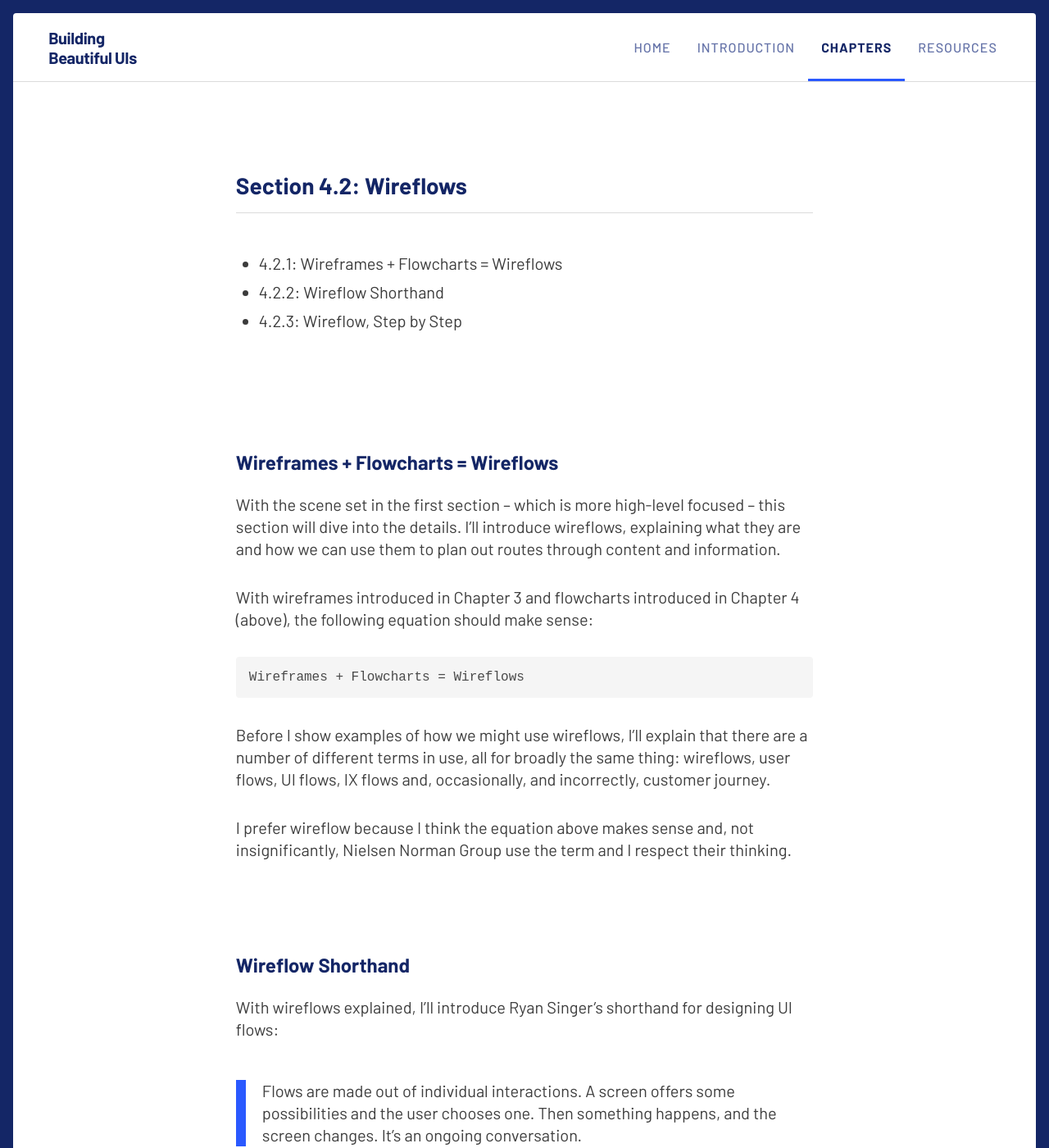
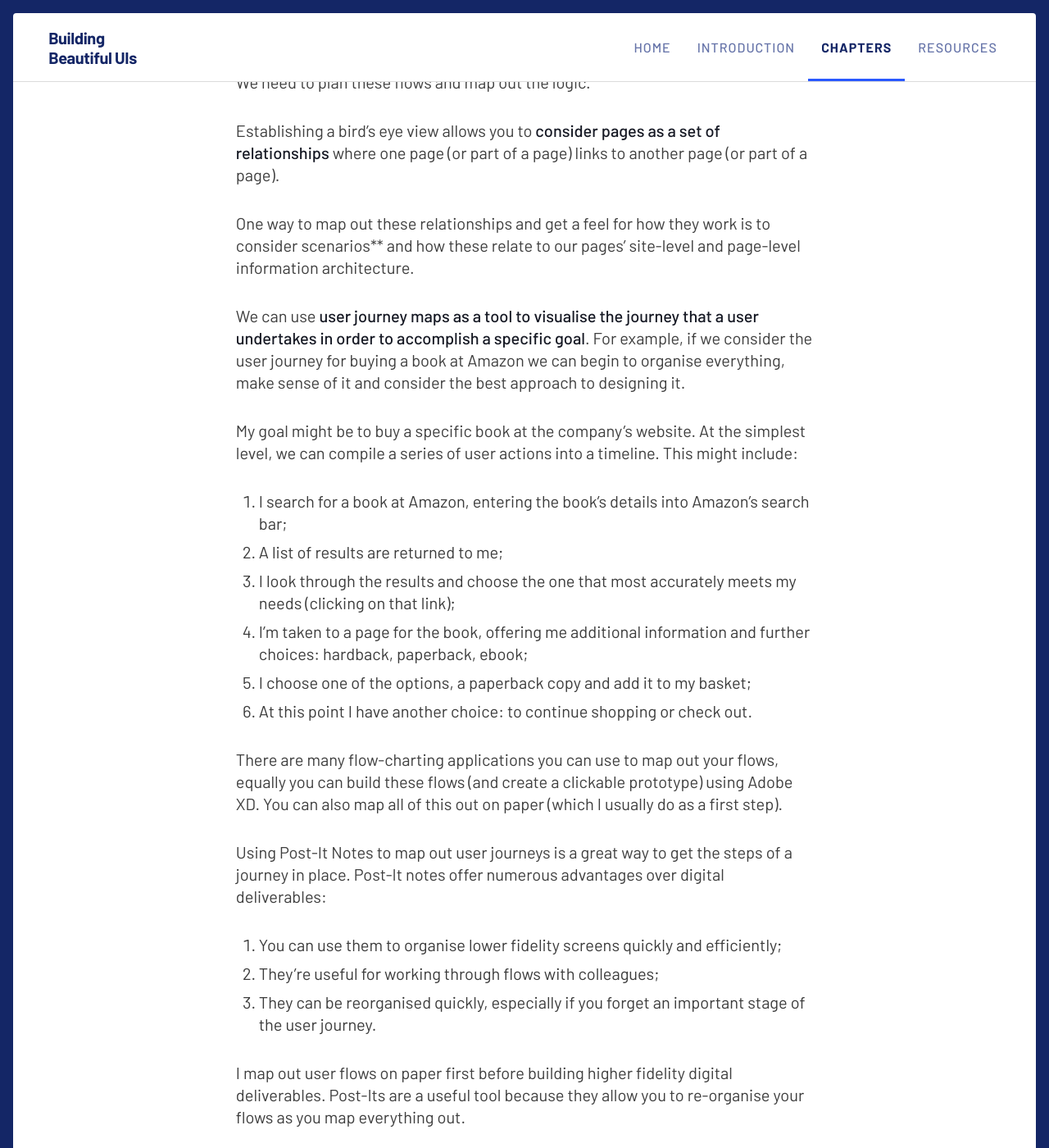
Before and after one commit to buildingbeautifuluis/buildingbeautifuluis.github.io, a Jekyll site: the page built from _preview/04-Chapter-4-Getting-From-A-to-B.md, in a window 1280 px wide and 1400 px high, scrolled down 3244 px. Shown: the whole window at 82% size. Built offline with Jekyll 4.4.1, drawn with Linux system fonts in a browser that asks for light colours; some of the changed text lies outside the part shown.

Commit message:
Updates to C4 and C5.

```diff
--- a/_preview/04-Chapter-4-Getting-From-A-to-B.md
+++ b/_preview/04-Chapter-4-Getting-From-A-to-B.md
@@ -44,16 +44,58 @@
 + 4.1.2: Site Maps
 + 4.1.3: Flowcharts
 
+With our pages designed at the page-level we need to consider how they fit together. Whether you’re designing for desktop, mobile or wrist, **you need to focus on the flows through the user interface**, or how a user gets from A → B.
+
+Every application, even the simplest, will feature **flows through different screens** and, perhaps, **different states or modals that are overlaid onto screens**. It’s important that we consider these flows from a user interface perspective, ensuring they are easy for the user to understand and follow.
+
+Our job as user interface designers is to **ensure the routes through an application are clearly mapped out and signposted to users**. In order to provide clear directions we need to consider the ‘user journey’ that users undertake when using the applications or sites we’re building.
+
+At the start of a project – or when you’re redesigning an existing website or application – **it’s important to zoom out a little and move beyond the page**. Pages rarely exist in isolation, so it's important to consider our pages and their relationship to other pages.
+
+This is where site maps and flowcharts come in. By offering a bird's eye view of everything, they help to capture structures and flows:
+
+1. how a website or application is structured (which can be used to design the overall navigation); and
+2. how a user makes their way from A → B → C….
+
+Zooming out and viewing everything from a bird's eye perspective helps us to begin to explore these relationships.
+
 
 ### A Bird’s Eye View of Everything
 
 This section kicks off with a high level view so I can set the scene: **As designers we need to consider flows and move beyond considering page layouts in isolation.**
+
+<!-- A user journey is a series of steps a user takes to achieve a meaningful goal. [This is good.](https://uxdesign.cc/when-to-use-user-flows-guide-8b26ca9aa36a) -->
 
 Even if you’re building a single page site, you’ll need to consider flows. For example, every chapter of this book has sections and sub-sections that we can fast-forward to, using ‘anchors’. **If you’re building a more complex website or application, the flows will be, naturally, more complicated.**
 
 We need to plan these flows and map out the logic.
 
 Establishing a bird’s eye view allows you to **consider pages as a set of relationships** where one page (or part of a page) links to another page (or part of a page).
+
+One way to map out these relationships and get a feel for how they work is to consider scenarios** and how these relate to our pages' site-level and page-level information architecture.
+
+We can use **user journey maps as a tool to visualise the journey that a user undertakes in order to accomplish a specific goal**. For example, if we consider the user journey for buying a book at Amazon we can begin to organise everything, make sense of it and consider the best approach to designing it.
+
+My goal might be to buy a specific book at the company's website. At the simplest level, we can compile a series of user actions into a timeline. This might include:
+
+1. I search for a book at Amazon, entering the book's details into Amazon's search bar;
+2. A list of results are returned to me;
+3. I look through the results and choose the one that most accurately meets my needs (clicking on that link);
+4. I'm taken to a page for the book, offering me additional information and further choices: hardback, paperback, ebook;
+5. I choose one of the options, a paperback copy and add it to my basket;
+6. At this point I have another choice: to continue shopping or check out.
+
+There are many flow-charting applications you can use to map out your flows, equally you can build these flows (and create a clickable prototype) using Adobe XD. You can also map all of this out on paper (which I usually do as a first step).
+
+<!-- A minor side-note on the power of paper… As I touched on in Chapter 3, paper prototypes are useful at the early stages of the design process. When you’re mapping out flows, large sheets of paper, Post-It notes and a range of different colored pens will help you get your flows visualised and established quickly. -->
+
+Using Post-It Notes to map out user journeys is a great way to get the steps of a journey in place. Post-It notes offer numerous advantages over digital deliverables:
+
+1. You can use them to organise lower fidelity screens quickly and efficiently;
+2. They're useful for working through flows with colleagues;
+3. They can be reorganised quickly, especially if you forget an important stage of the user journey.
+
+I map out user flows on paper first before building higher fidelity digital deliverables. Post-Its are a useful tool because they allow you to re-organise your flows as you map everything out.
 
 
 ### Site Maps
@@ -215,6 +257,9 @@
 I’m considering making this final section a case study, like the Dribbble Case Study in Chapter 3, that focuses on one application. I’ve taken screenshots, step-by-step of Cultured Code’s Things 3 onboarding and I think it would make a great case study that would round out the chapter well.
 
 
+
+
+
 **EVERYTHING BELOW HERE IS SCRATCH CONTENT TO BE FOLDED INTO THE ABOVE**
 
 
@@ -294,7 +325,7 @@
 
 Site maps (above) allow us to map out the overall information space, identifying key sections and clusters of content. Spending some time building out a site map also allows us to establish the overall scope of what we’re building (which is useful from a project management perspective).
 
-site map's main benefit is to give users an **overview of the site's areas in a single glance**. It does this by dedicating an entire page to a visualization of the information architecture (IA). If designed well, this overview can include several levels of hierarchy, and yet not be so big that users lose their grasp of the map as a whole.
+A site map's main benefit is to give users an **overview of the site's areas in a single glance**. It does this by dedicating an entire page to a visualization of the information architecture (IA). If designed well, this overview can include several levels of hierarchy, and yet not be so big that users lose their grasp of the map as a whole.
 
 
 ### Flowcharts
@@ -336,14 +367,20 @@
 
 Whilst wireframes and flowcharts are useful in the planning stages of the design process, they both have limitations:
 
-* Wireframes provide us with a detailed view of a single page, which is useful for designing layouts. However, they lack the context of flowcharts, tending to focus on pages in isolation.
-* Flowcharts provide us with an abstracted overview of multiple pages, which is useful for documenting complex workflows. However, they lack the page-level detail of wireframes.
++ Wireframes provide us with a detailed view of a single page, which is useful for designing layouts. However, they lack the context of flowcharts, tending to focus on pages in isolation.
++ Flowcharts provide us with an abstracted overview of multiple pages, which is useful for documenting complex workflows. However, they lack the page-level detail of wireframes.
 
 We can combine wireframes and flowcharts – giving us the best of both worlds – to create a detailed overview of a series of user tasks. These, unsurprisingly, are called wireflows:
 
 **Wireflow** = **Wire**frame + **Flow**chart
 
 Wireflows give us the benefit of both wireframes (providing **page-level** information) and flowcharts (providing **flow-level** information), enabling us to quickly map out our users’ interactions.
+
+**Option 1**
+
+Before I show examples of how we might use wireflows, I’ll explain that there are a number of different terms in use, all for broadly the same thing: wireflows, user flows, UI flows, IX flows and, occasionally, and incorrectly, customer journey.
+
+**Option 2**
 
 It’s worth noting that there are a number of different naming conventions for these deliverables, with wireflows variously referred to as:
 
@@ -352,7 +389,7 @@
 * Task Flows
 * …
 
-I find the term wireflow easier to remember, however, given its origin from the terms wireframe and flowchart.
+I find the term wireflow easier to remember, however, given its origin from the terms wireframe and flowchart. [Or…] I prefer wireflow because I think the equation above makes sense and, not insignificantly, Nielsen Norman Group use the term and I respect their thinking.
 
 Wireflows are particularly useful for documenting desktop and mobile applications that **don’t feature multiple, unique pages, but instead feature core pages that change layout and content dynamically**, based on a user’s input and interactions.
 
@@ -363,6 +400,10 @@
 [User Flow Is the New Wireframe](https://uxdesign.cc/when-to-use-user-flows-guide-8b26ca9aa36a)
 
 
+
+
+
+
 /* Notes below here… */
 
 
@@ -370,21 +411,14 @@
 
 A couple of useful reference points:
 
-1. Ryan Singer’s [shorthand][RS] (2009); and
-2. UX Misfit’s [UI Flows][UX] article.
+1. Ryan Singer’s [shorthand](https://signalvnoise.com/posts/1926-a-shorthand-for-designing-ui-flows) (2009); and
+2. UX Misfit’s [UI Flows](https://uxmisfit.com/2018/01/15/ui-flows-tool-for-better-communication-with-clients-and-team/) article.
 
-[RS]: https://signalvnoise.com/posts/1926-a-shorthand-for-designing-ui-flows
-[UX]: https://uxmisfit.com/2018/01/15/ui-flows-tool-for-better-communication-with-clients-and-team/
+Ryan Singer first… This diagram, by Ryan Singer, of Basecamp, is a useful shorthand.
 
+A screen offers some possibilities and the user chooses one. Then something happens, and the screen changes. It’s an ongoing conversation between user and interface.
 
-Ryan Singer first…
-
-This diagram, by Ryan Singer, Basecamp, is a useful shorthand...
-
-A screen offers some possibilities and the user chooses one. Then something happens, and the screen changes. It’s an ongoing conversation.
-
-I think Singer’s metaphor of a conversation is a useful one, essentially as designers we’re mapping out the possibilities for these conversations, allowing for a number of conversational avenues...
-
+I think Singer’s metaphor of a conversation is a useful one, essentially as designers we’re mapping out the possibilities for these conversations, allowing for a number of conversational avenues.
 
 UX Misfits has a useful overview of terms:
 
@@ -402,9 +436,11 @@
 
 Flow, step by step:
 
+<!-- Use these images to structure this: `1.-3. Wireflow.png` I think the following 1, 2 and 3 are wrong. -->
+
 1. Define user flow
 2. Create task flow
-3. CreateUI FLOW (NN/g call this a wireflow…)
+3. Create UI FLOW (NN/g call this a wireflow…)
 
 1. Start with the users goal…
 
```
Also changed, not shown: other parts of _preview/04-Chapter-4-Getting-From-A-to-B.md (+2 -16 lines), _preview/05-Chapter-5-Designing-Mobile-Interfaces.md (+25 -1 lines).
